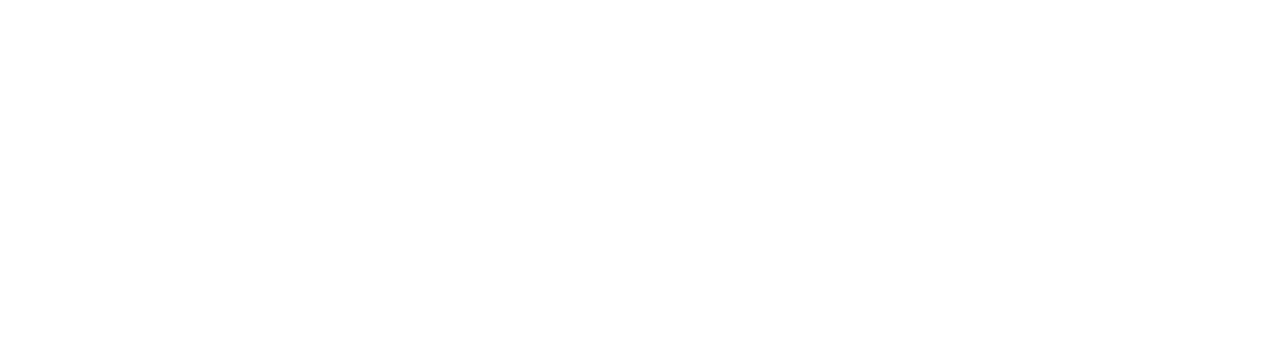
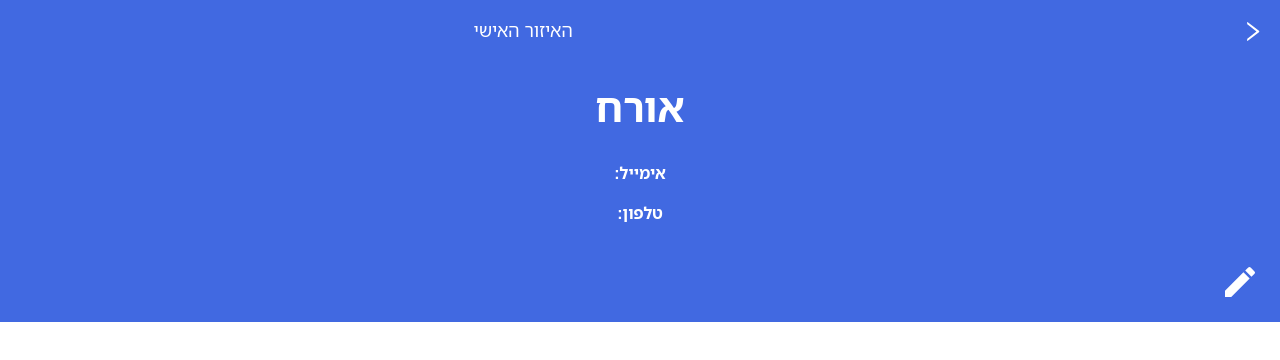
Before and after one commit to OfekYehoshua/Dimona_finalProject_client, a React (Create React App) app: page /user in a window 1280 px wide. Before the commit this address had no page. Shown: the top 360 px of the page. Built offline with nearby package versions, Linux system fonts and the light colour scheme.

Commit message:
added user editable

```diff
--- a/src/App.js
+++ b/src/App.js
@@ -10,6 +10,7 @@
 import HazardSummary from "./Pages/HazardSummary/HazardSummary";
 import Location from "./Pages/Location/Location";
 import Suggestion from "./Pages/Suggestion/Suggestion";
+import User from "./Pages/User/User";
 
 function App() {
   return (
@@ -25,6 +26,7 @@
         <Route path="/hazard-type" element={<HazardType />} />
         <Route path="/hazard-summary" element={<HazardSummary />} />
         <Route path="/suggestion" element={<Suggestion />} />
+        <Route path="/user" element={<User />} />
       </Routes>
     </Router>
   );
--- /dev/null
+++ b/src/Components/Modals/editUserModal.css
@@ -0,0 +1,4 @@
+.user-credentials-input {
+  margin: 10px 10px;
+  padding: 10px 0px;
+}
--- /dev/null
+++ b/src/Components/Modals/editUserModal.jsx
@@ -0,0 +1,117 @@
+import React, { useState } from "react";
+import Button from "react-bootstrap/Button";
+import Modal from "react-bootstrap/Modal";
+import { useNavigate } from "react-router-dom";
+import { MdModeEditOutline } from "react-icons/md";
+import "./editUserModal.css";
+
+export default function EditUserModal() {
+  const [show, setShow] = useState(false);
+  const [firstName, setFirstName] = useState("");
+  const [lastName, setLastName] = useState("");
+  const [email, setEmail] = useState("");
+  const [phone, setPhone] = useState("");
+  const [error, setError] = useState({});
+  const navigate = useNavigate();
+
+  const handleClose = () => setShow(false);
+
+  const handleShow = () => {
+    setFirstName('')
+    setLastName('')
+    setEmail('')
+    setPhone('')
+    setShow(true);
+  };
+
+  const handleSubmit = () => {
+    if (firstName.length > 15) {
+      setError({ msg: "שם פרטי עד 15 תווים!", status: false });
+    } else if (lastName.length > 15) {
+      setError({ msg: "שם משפחה עד 15 תווים!", status: false });
+    } else if (phone.length !== 0 && phone.length !== 10) {
+      setError({ msg: "הכנס מספר פלאפון תקין!", status: false });
+    } else {
+      setError({ msg: "", status: true });
+    }
+    if (phone.length > 0) {
+      navigate("/verify");
+      handleClose();
+    } else {
+      //   window.location.reload();
+      //   handleClose();
+    }
+  };
+
+  return (
+    <>
+      <i onClick={handleShow}>
+        <MdModeEditOutline style={{ fontSize: 40, color: "white" }} />
+      </i>
+
+      <Modal style={{ marginTop: "30vh" }} show={show} onHide={handleClose}>
+        <Modal.Body>עדכון המשתמש</Modal.Body>
+        <input
+          className="user-credentials-input"
+          placeholder="שם פרטי:"
+          type="text"
+          autoFocus
+          onChange={(e) => setFirstName(e.target.value)}
+        />
+        <input
+          className="user-credentials-input"
+          placeholder="שם משפחה:"
+          type="text"
+          onChange={(e) => setLastName(e.target.value)}
+        />
+        <input
+          className="user-credentials-input"
+          placeholder="אימייל:"
+          type="text"
+          onChange={(e) => setEmail(e.target.value)}
+        />
+        <input
+          className="user-credentials-input"
+          placeholder="פלאפון:"
+          type="text"
+          onChange={(e) => setPhone(e.target.value)}
+        />
+        <Modal.Footer className="modal-btn">
+          <Button variant="info" onClick={handleClose}>
+            בטל
+          </Button>
+          <Button variant="info" onClick={handleSubmit}>
+            שלח
+          </Button>
+        </Modal.Footer>
+        {error.status === false && (
+          <div
+            style={{
+              textAlign: "center",
+              color: "red",
+              paddingBottom: 5,
+              fontWeight: 600,
+            }}
+          >
+            {error.msg}
+          </div>
+        )}
+        {firstName.length === 0 &&
+          lastName.length === 0 &&
+          email.length === 0 &&
+          phone.length === 0 && (
+            <div
+              style={{
+                textAlign: "center",
+                color: "orange",
+                paddingBottom: 5,
+                fontWeight: 600,
+              }}
+            >
+              לא חייב למלא את כל הפרטים
+            </div>
+          )}
+      </Modal>
+    </>
+  );
+}
--- a/src/Components/navigate/Navtop.css
+++ b/src/Components/navigate/Navtop.css
@@ -1,10 +1,10 @@
 .summary-top {
-    padding-bottom: 1vh;
     text-align: center;
     color: white;
     font-size: large;
     z-index: 10;
     position: relative;
+    margin-bottom: 0px;
   }
   .nav {
     width: 100vw;
--- a/src/Components/navigate/Navtop.jsx
+++ b/src/Components/navigate/Navtop.jsx
@@ -1,15 +1,15 @@
-import React from 'react'
-import { AiOutlineRight } from 'react-icons/ai'
-import CloseForm from '../Modals/closeFormModal'
-import { useNavigate } from 'react-router-dom'
-import './Navtop.css'
+import React from "react";
+import { AiOutlineRight } from "react-icons/ai";
+import CloseForm from "../Modals/closeFormModal";
+import { useNavigate } from "react-router-dom";
+import "./Navtop.css";
 
-const Navtop = ({title, link}) => {
-    const navigate = useNavigate()
+const Navtop = ({ title, link, notForm }) => {
+  const navigate = useNavigate();
 
   const handleClick = (link) => {
-    navigate(link)
-    }
+    navigate(link);
+  };
 
   return (
     <h5 className="summary-top">
@@ -17,11 +17,11 @@
         <button className="back-button" onClick={() => handleClick(link)}>
           <AiOutlineRight className="icon" />
         </button>
-          {title}
-          <CloseForm />
+        {!notForm ? title : <span style={{paddingLeft:"37vw"}}>{title}</span >}
+        {!notForm && <CloseForm />}
       </div>
     </h5>
-  )
-}
+  );
+};
 
-export default Navtop
+export default Navtop;
--- /dev/null
+++ b/src/Pages/User/User.css
@@ -0,0 +1,28 @@
+.user-page-container{
+    overflow: hidden;
+}
+
+.top {
+  display: flex;
+  align-items: center;
+  justify-content: center;
+  flex-direction: column;
+  background: royalblue;
+  height: 25vh;
+  width: 100vw;
+}
+.user-info {
+  display: flex;
+  align-items: center;
+  justify-content: center;
+  flex-direction: column;
+
+}
+.bottom {
+  display: flex;
+  align-items: center;
+  justify-content: center;
+  background: white;
+  height: 61.3vh;
+  width: 100vw;
+}
--- /dev/null
+++ b/src/Pages/User/User.jsx
@@ -0,0 +1,36 @@
+import React from "react";
+import EditUserModal from "../../Components/Modals/editUserModal";
+import Navtop from "../../Components/navigate/Navtop";
+import "./User.css";
+const User = () => {
+  return (
+    <div className="user-page-container">
+      <Navtop notForm={true} title="האיזור האישי" link="/" />
+      <div>
+        <div className="top">
+          <div className="user-info">
+            <h1 style={{ color: "white", fontWeight: "600", marginBottom: 30 }}>
+              אורח
+            </h1>
+            <p style={{ color: "white", fontWeight: "600" }}>אימייל:</p>
+            <p style={{ color: "white", fontWeight: "600" }}>טלפון:</p>
+          </div>
+        </div>
+        <div
+          style={{
+            width: "100vw",
+            textAlign: "right",
+            background: "royalblue",
+            paddingRight: 20,
+            paddingBottom: 20,
+          }}
+        >
+          <EditUserModal />
+        </div>
+        <div className="bottom"></div>
+      </div>
+    </div>
+  );
+};
+
+export default User;
```
Lines whose indentation alone changed are shown as unchanged.
